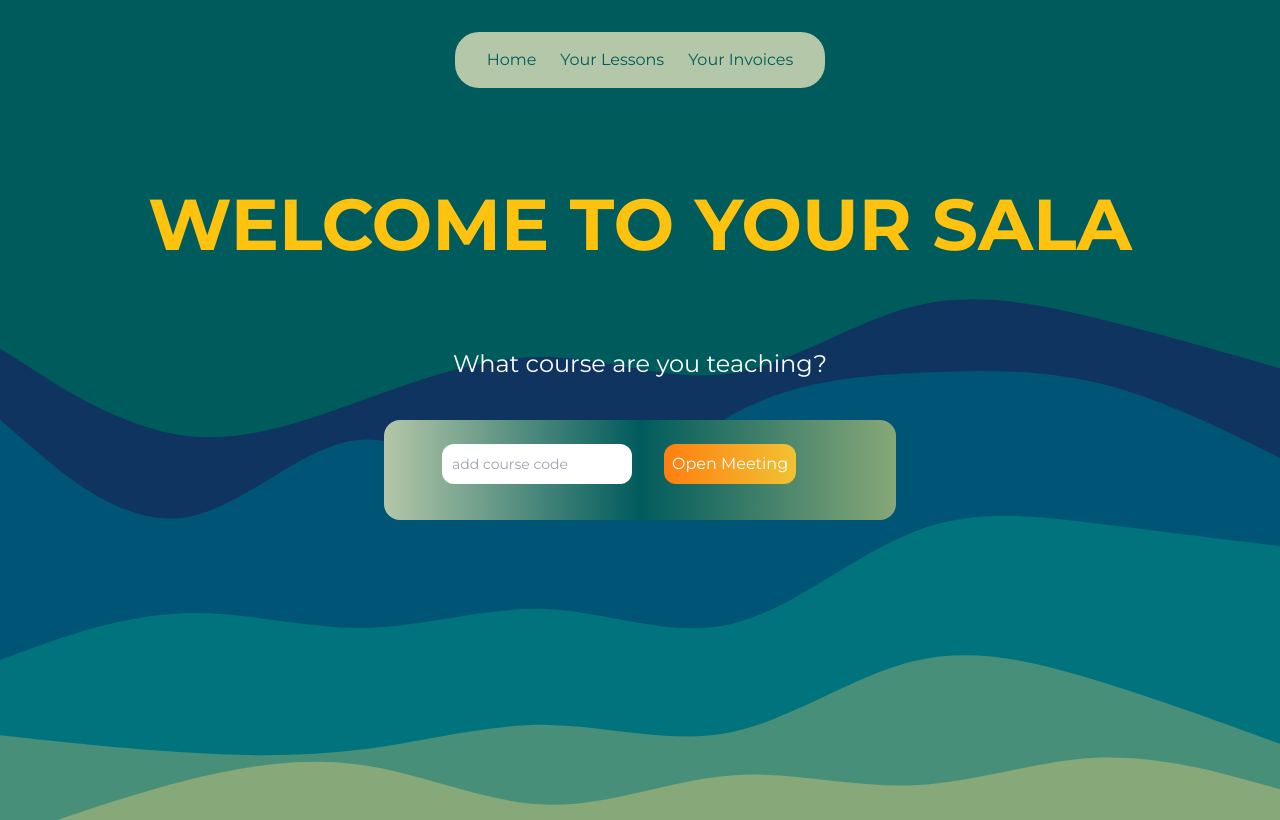
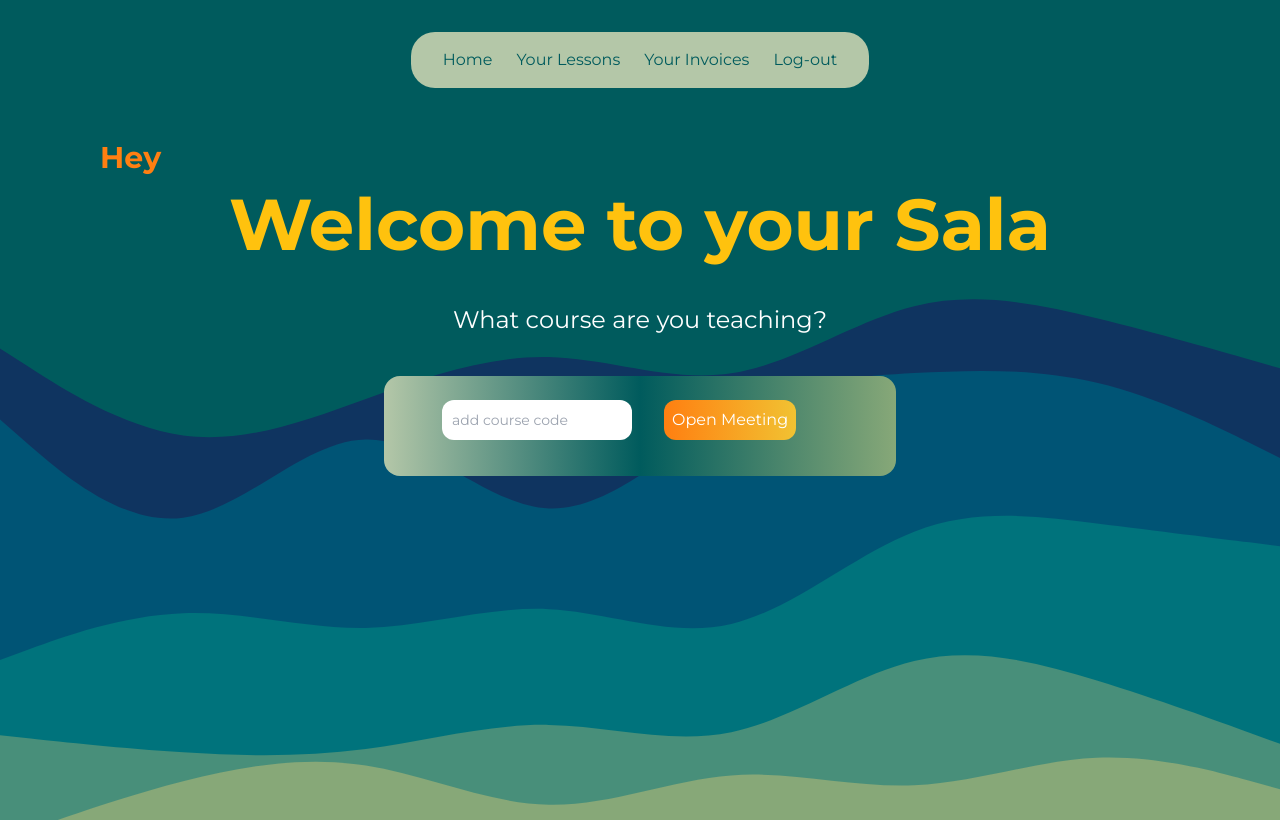
Before and after one commit to andrestack/final-project-sala, a Next.js app: page /home in a window 1280 px wide. Built offline with nearby package versions, Linux system fonts and the light colour scheme; no server answers.

Commit message:
Implement login and logout

```diff
--- a/Components/Header.js
+++ b/Components/Header.js
@@ -24,6 +24,12 @@ export default function Header() {
           >
             Your Invoices
           </Link>
+          <Link
+            href="/api/auth/logout"
+            className="font-sans text-focus-100 px-3 py-2 rounded-3xl hover:bg-focus-200 hover:text-energy-400 focus:outline-none focus:text-energy-400 focus:bg-focus-200"
+          >
+            Log-out
+          </Link>
         </div>
       </nav>
     </div>
--- a/Components/InvoicesPage/InvoicePage.js
+++ b/Components/InvoicesPage/InvoicePage.js
@@ -1,7 +1,6 @@
 import useSWR from "swr";
 import InvoiceOverviewList from "./InvoiceOverviewList";
 import InvoiceRenderBox from "./InvoiceRenderBox";
-import InvoiceOverviewHeader from "./InvoiceOverviewHeader";
 import { useState } from "react";
 
 const fetcher = (...args) => fetch(...args).then((res) => res.json());
@@ -15,7 +14,6 @@ export default function InvoicePage({}) {
   });
 
   const filteredData = data.filter((invoice) => invoice.invoiceNumber);
-  // console.log("non filtered", data);
 
   if (error) return <h1>ERROR</h1>;
   if (isLoading) return <h1>Is isLoading</h1>;
@@ -23,14 +21,11 @@ export default function InvoicePage({}) {
   async function handleClick(clickedInvoiced) {
     setShowInvoice(clickedInvoiced);
 
-    // const filteredId = filteredData.filter((id) => id._id);
     const url = `/api/invoices/${clickedInvoiced._id}`;
     const response = await fetch(url);
     let newData = await response.json();
 
     setLessons(newData.lessons);
-
-    // GET REQUEST invoice/invoice here usando do ID
   }
 
   return (
--- a/Components/InvoicesPage/InvoiceRenderBox.js
+++ b/Components/InvoicesPage/InvoiceRenderBox.js
@@ -38,7 +38,7 @@ export default function InvoiceRenderBox({ showInvoice, lessons }) {
   return (
     <div
       ref={captureRef}
-      className="bg-white text-base font-mono rounded-lg ml-5 shadow-md p-5 mr-10 h-auto px-4 border-2 border-energy-200 relative"
+      className="bg-white text-base top-0 font-mono rounded-lg ml-5 shadow-md p-5 mr-10 h-fit px-4 border-2 border-energy-200 relative"
     >
       <div className=" p-5">
         <section className="w-full sm:w-1/2">
--- a/package.json
+++ b/package.json
@@ -9,6 +9,8 @@
     "lint": "next lint"
   },
   "dependencies": {
+    "@auth0/auth0-react": "^2.1.0",
+    "@auth0/nextjs-auth0": "^2.6.0",
     "@jitsi/react-sdk": "^1.3.0",
     "chance": "^1.1.11",
     "eslint": "8.38.0",
--- a/src/pages/_app.js
+++ b/src/pages/_app.js
@@ -1,10 +1,10 @@
 import "@/styles/globals.css";
-import Header from "../../Components/Header";
 import { SWRConfig } from "swr";
-import { Lancelot, Montserrat } from "next/font/google";
-import { BrowserRoutes } from "react-router-dom";
-import SlideRoutes from "react-slide-routes";
-import LandingPage from ".";
+import { Montserrat } from "next/font/google";
+import React from "react";
+import { UserProvider, useUser } from "@auth0/nextjs-auth0/client";
+
+
 
 const fetcher = (...args) => fetch(...args).then((res) => res.json());
 
@@ -23,11 +23,9 @@ export default function App({ Component, pageProps }) {
             refreshInterval: 1000,
           }}
         >
-
-        {/* <Header /> */}
-
-        <Component {...pageProps} on />
-
+          <UserProvider>
+            <Component {...pageProps} on />
+          </UserProvider>
         </SWRConfig>
       </main>
     </>
--- /dev/null
+++ b/src/pages/api/auth/[...auth0].js
@@ -0,0 +1,19 @@
+import {
+  handleAuth,
+  handleLogin,
+  handleCallback,
+  handleLogout,
+} from "@auth0/nextjs-auth0";
+
+export default handleAuth();
+//{
+// async callback(req, res) {
+//   try {
+//     // await handleCallback(req, res, { redirectTo: "/home" });
+//     await handleLogin(req, res, { redirectTo: "/home" });
+//     await handleLogout(req, res, { redirectTo: "/" });
+//   } catch (error) {
+//     res.status(error.status || 500).end(error.message);
+//   }
+// },
+//}
--- a/src/pages/home.js
+++ b/src/pages/home.js
@@ -1,9 +1,17 @@
 import Header from "Components/Header";
 import Head from "next/head";
+import { useUser } from "@auth0/nextjs-auth0/client";
 
 import ButtonAddCourseCode from "Components/Buttons/ButtonAddCourseCode";
 
 export default function Home() {
+  const {user}=useUser()
+
+  //need a forEach to get the user name
+
+
+
+
   return (
     <>
       <Head>
@@ -13,9 +21,11 @@ export default function Home() {
       </Head>
 
       <Header />
-      <h1 className="bg-none p-10 text-center font-sans font-bold text-energy-200 text-7xl my-12">
-        WELCOME TO YOUR SALA
+      <h1 className="bg-none p-1 text-left ml-24 mt-9 font-sans font-bold text-energy-100 text-3xl m-1">
+        Hey {user?.given_name}
+
       </h1>
+      <h2 className="bg-none p-1 text-center font-sans font-bold text-energy-200 text-7xl "> Welcome to your Sala</h2>
       <ButtonAddCourseCode />
     </>
   );
--- a/src/pages/index.js
+++ b/src/pages/index.js
@@ -1,8 +1,17 @@
 import Head from "next/head";
 import Image from "next/image";
 import Link from "next/link";
+import { useUser } from "@auth0/nextjs-auth0/client";
+import styled from "styled-components";
+
+const NavLink = styled.a``;
 
 export default function LandingPage() {
+  const { user, error, isLoading } = useUser();
+
+  if (isLoading) return <div>Loading...</div>;
+  if (error) return <div>{error.message}</div>;
+
   return (
     <div className="bg-focus-200 h-screen flex flex-col justify-center items-center">
       <Head>
@@ -17,11 +26,16 @@ export default function LandingPage() {
           alt="Picture of the author"
           width={700}
           height={700}
-          style={{opacity: 0.5}}
+          style={{ opacity: 0.5 }}
         />
-        <Link href="/home">
+        <NavLink href="/api/auth/login?returnTo=/home">
           <button className="mt-10 px-8 py-4 text-energy-200 border border-focus-100 font-sans text-xl rounded-2xl hover:shadow-[1px_1px_10px_5px_#ffc20e] transition ease-out hover:-translate-y-2 delay-150">
             Entrar
+          </button>
+        </NavLink>
+        <Link href={"/api/auth/logout"}>
+          <button className="mt-10 px-8 py-4 text-energy-200 border border-focus-100 font-sans text-xl rounded-2xl hover:shadow-[1px_1px_10px_5px_#ffc20e] transition ease-out hover:-translate-y-2 delay-150">
+            Sair
           </button>
         </Link>
       </main>
```
Also changed, not shown: src/pages/_document.js (+1 -7 lines), 1 other file (tests, documents, lock files or other folders).
